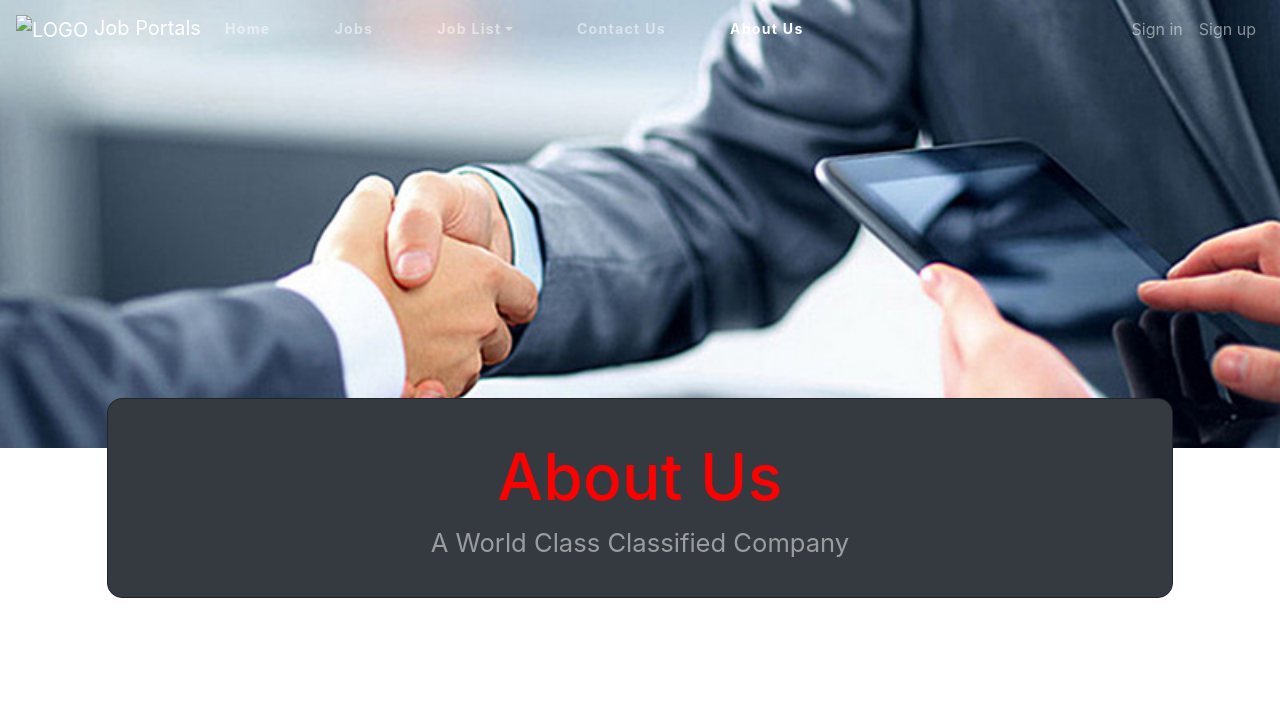
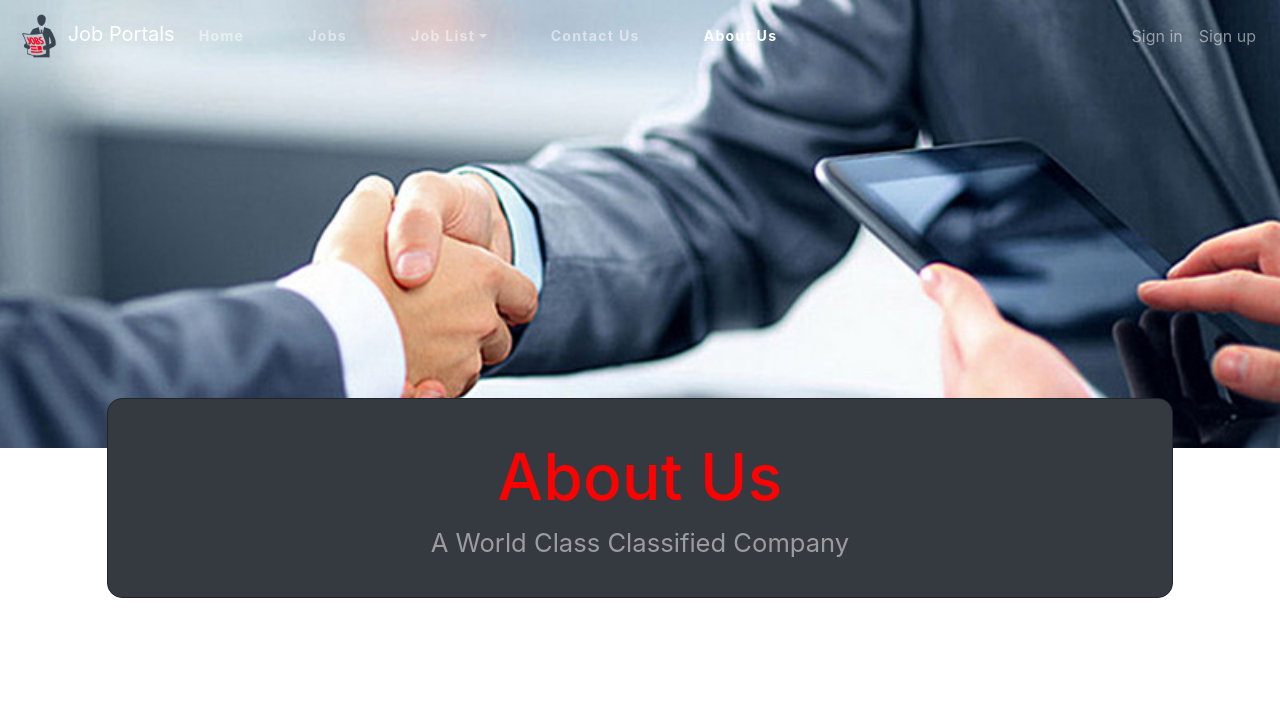
Before and after one commit to ASZ69/Techwiz, a plain HTML site: page view/about-us.html in a window 1280 px wide. Shown: the top 711 px of the page. Drawn offline with nearby package versions, Linux system fonts and the light colour scheme; files whose address does not match are found by name.

Commit message:
init com

```diff
--- a/view/about-us.html
+++ b/view/about-us.html
@@ -19,8 +19,8 @@
 
      <nav class="navbar navbar-expand-lg navbar-dark fixed-top navbar-fixed-top">
 
-        <a class="navbar-brand" href="../images/logo-red.png">
-            <img src="images/logo-red.png" class="nav-logo" alt="LOGO"> Job Portals
+        <a class="navbar-brand" href="../index.html">
+            <img src="../images/logo-red.png" class="nav-logo" alt="LOGO"> Job Portals
         </a>
 
         <button class="navbar-toggler" type="button" data-toggle="collapse" data-target="#navbarSupportedContent"
```
Also changed, not shown: view/contact-us.html (+1 -1 lines).
